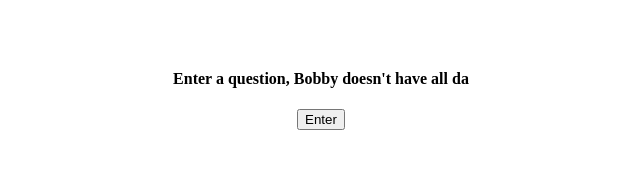
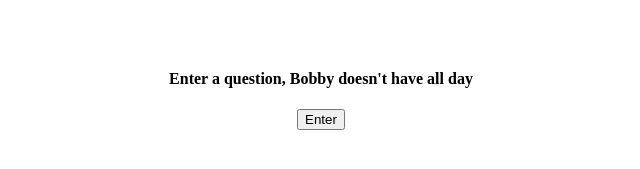
Before and after one commit to visionbreaks/Bobby-Budnick, a plain HTML site: page index.html in a window 1280 px wide. Shown: the part 329-498 px from the top of the page, 319-959 px from the left. Drawn offline with Linux system fonts and the light colour scheme.

Commit message:
Update index.html

```diff
--- a/index.html
+++ b/index.html
@@ -13,7 +13,7 @@
   <br>
   <br>
 
- <center><h4> Enter a question, Bobby doesn't have all da </h4></center>
+ <center><h4> Enter a question, Bobby doesn't have all day </h4></center>
   <div id="advice_display"></div>
   <center><button onclick="new_advice()">Enter</button></center>
   <script src="javascript.js"></script>
```
